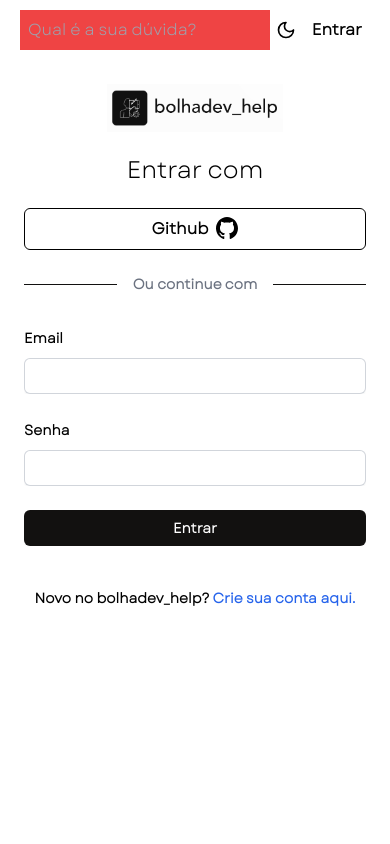
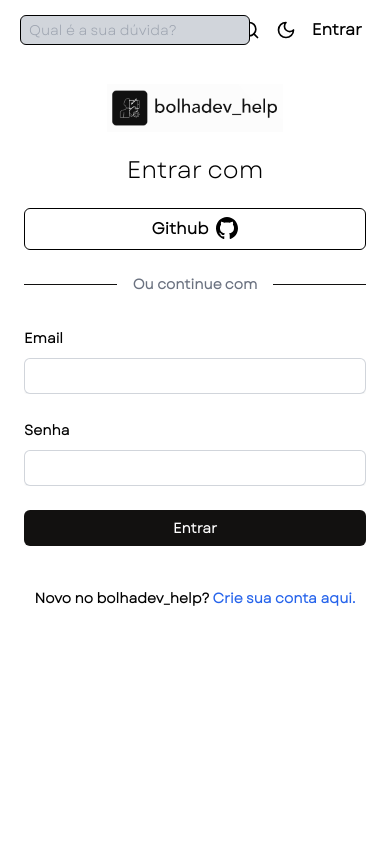
Before and after one commit to luixgabriel/bolha-dev_help-frontend, a Next.js app: page /login in a window 390 px wide. Both pictures are taken after a click on the icon 249 px from the left and 30 px from the top of the page. Shown: the top 844 px of the page. Built offline with nearby package versions, Linux system fonts and the light colour scheme; no server answers.

Commit message:
feat: add search in mobile

```diff
--- a/src/app/components/header.tsx
+++ b/src/app/components/header.tsx
@@ -38,6 +38,9 @@ const Header = () => {
     if (searchTerm) {
       router.push(`/search/?filter=${searchTerm}`)
       setSearchTerm('')
+      setSearchInMobile(false)
+    } else {
+      setSearchInMobile(false)
     }
   }
 
@@ -54,7 +57,11 @@ const Header = () => {
         <Search
           size={20}
           className="sm:hidden cursor-pointer"
-          onClick={() => setSearchInMobile((prev) => !prev)}
+          onClick={
+            searchInMobile
+              ? () => handleSearch()
+              : () => setSearchInMobile((prev) => !prev)
+          }
         />
         <input
           type="text"
@@ -91,7 +98,11 @@ const Header = () => {
           <input
             type="text"
             placeholder="Qual é a sua dúvida?"
-            className="bg-red-500 p-2"
+            className={`text-sm ${
+              darkMode
+                ? 'bg-gray-950 border-white'
+                : 'bg-gray-300  border-black '
+            } rounded-md px-2 py-1 border focus:outline-none`}
             value={searchTerm}
             onChange={(e) => setSearchTerm(e.target.value)}
           />
```
